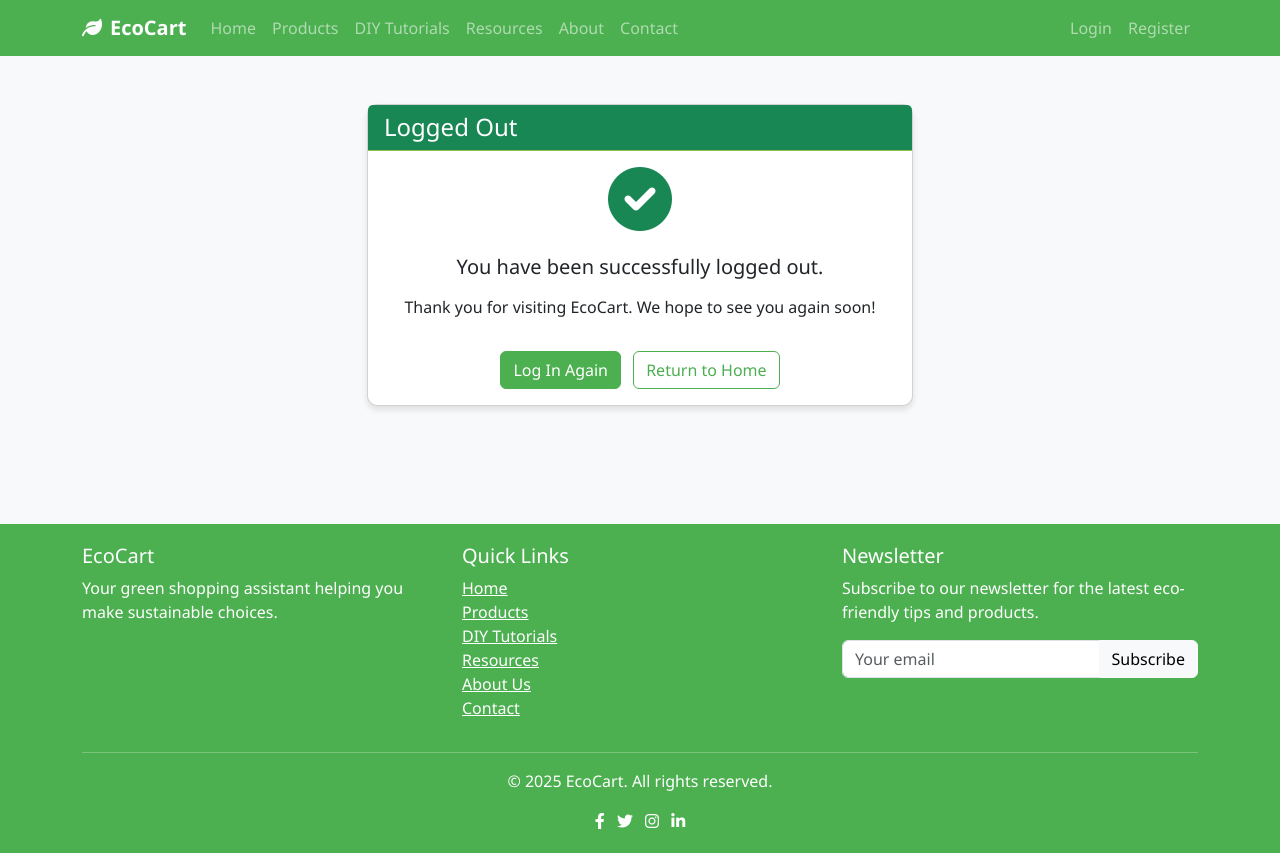
After one commit to Anis2205/Academic_Project, a Django app: page /logout/ in a window 1280 px wide. The commit adds this page. Run offline with Django 5.2, Linux system fonts and the light colour scheme.

Commit message:
Logout Changes

```diff
--- a/EcoCart/greenapp/views.py
+++ b/EcoCart/greenapp/views.py
@@ -330,13 +330,19 @@ class UserLoginView(SuccessMessageMixin, LoginView):
 
 
 class UserLogoutView(LogoutView):
-    """Custom logout view"""
-    next_page = 'home'
+    """Custom logout view that handles both GET and POST requests"""
+    template_name = 'greenapp/logout.html'
+    http_method_names = ['get', 'post']
 
     def dispatch(self, request, *args, **kwargs):
         if request.user.is_authenticated:
             messages.info(request, "You have been logged out successfully.")
-        return super().dispatch(request, *args, **kwargs)
+        response = super().dispatch(request, *args, **kwargs)
+
+        # Clear all session data
+        request.session.flush()
+
+        return response
 
 
 class UserProfileView(LoginRequiredMixin, DetailView):
--- a/EcoCart/templates/greenapp/base.html
+++ b/EcoCart/templates/greenapp/base.html
@@ -142,10 +142,6 @@
                         <a class="nav-link" href="{% url 'contact' %}">Contact</a>
                     </li>
                 </ul>
-                <form class="d-flex me-2" action="{% url 'search' %}" method="get">
-                    <input class="form-control me-2" type="search" name="query" placeholder="Search" aria-label="Search">
-                    <button class="btn btn-outline-light" type="submit">Search</button>
-                </form>
                 <ul class="navbar-nav">
                     {% if user.is_authenticated %}
                     <li class="nav-item dropdown">
--- /dev/null
+++ b/EcoCart/templates/greenapp/logout.html
@@ -0,0 +1,29 @@
+{% extends 'greenapp/base.html' %}
+
+{% block title %}Logged Out | EcoCart{% endblock %}
+
+{% block content %}
+<div class="container py-5">
+    <div class="row justify-content-center">
+        <div class="col-md-6">
+            <div class="card">
+                <div class="card-header bg-success text-white">
+                    <h4 class="mb-0">Logged Out</h4>
+                </div>
+                <div class="card-body text-center">
+                    <div class="mb-4">
+                        <i class="fas fa-check-circle fa-4x text-success"></i>
+                    </div>
+
+                    <h5 class="mb-3">You have been successfully logged out.</h5>
+
+                    <p>Thank you for visiting EcoCart. We hope to see you again soon!</p>
+
+                    <a href="{% url 'login' %}" class="btn btn-primary mt-3">Log In Again</a>
+                    <a href="{% url 'home' %}" class="btn btn-outline-primary mt-3 ms-2">Return to Home</a>
+                </div>
+            </div>
+        </div>
+    </div>
+</div>
+{% endblock %}
```
Also changed, not shown: 1 other file.
